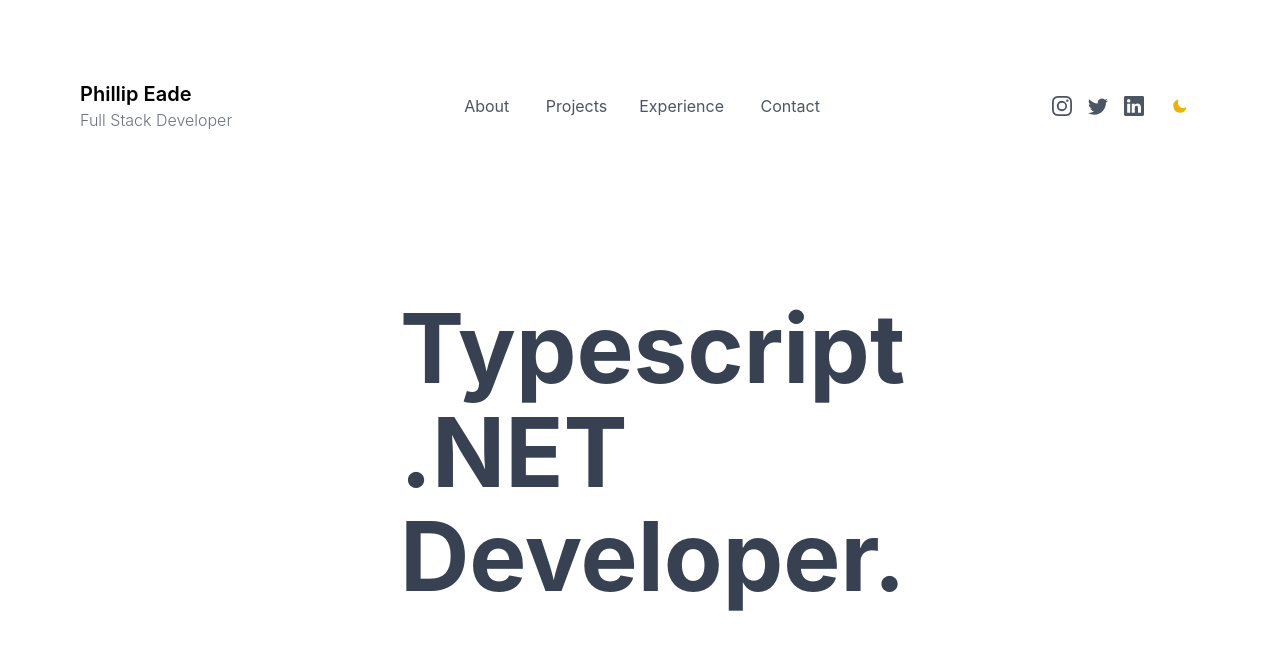
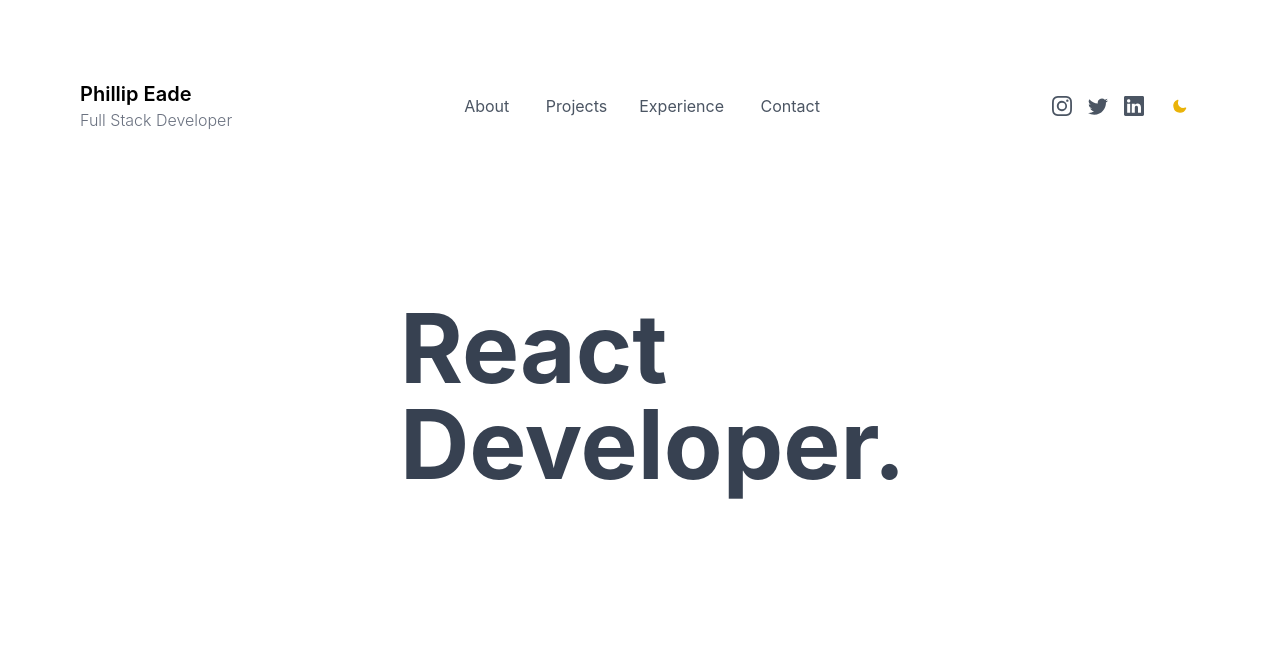
Before and after one commit to PhillFlippy/nextjs-portfolio, a Next.js app: page / in a window 1280 px wide. Shown: the top 650 px of the page. Built offline with nearby package versions, Linux system fonts and the light colour scheme.

Commit message:
Changed hero section

```diff
--- a/components/Contact.js
+++ b/components/Contact.js
@@ -7,7 +7,7 @@ function Contact() {
           <section>
             <div className="max-w-6xl mx-auto h-48 bg-white dark:bg-gray-800 antialiased">
               <h1 className=" text-5xl md:text-9xl font-bold py-20 text-center md:text-left">
-                Contact
+                Contact.
               </h1>
             </div>
             <div className="relative z-10 rounded-md shadow-md  p-4 md:p-10 lg:p-20 max-w-6xl mx-auto mb-20 -mt-4">
--- a/components/Experience.js
+++ b/components/Experience.js
@@ -5,7 +5,7 @@ export default function Experience() {
     <section className="bg-white dark:bg-gray-800">
       <div className="max-w-6xl mx-auto h-48 bg-white dark:bg-gray-800">
         <h1 className=" text-5xl md:text-9xl font-bold py-20 text-center md:text-left">
-          Experience
+          Experience.
         </h1>
       </div>
       <div className="bg-[#F1F1F1] dark:bg-gray-900 -mt-4">
--- a/components/Hero.js
+++ b/components/Hero.js
@@ -3,78 +3,32 @@ import { TextLoop } from "react-text-loop-next";
 import ReactTextTransition, { presets } from "react-text-transition";
 
 export default function Hero() {
-  const [fedIndex, setFedIndex] = useState(0);
+  const [typesIndex, setTypes] = useState(0);
   const [bedIndex, setBedIndex] = useState(0);
 
-  const fed = ["React", "Typescript", "Javascript"];
-  const bed = ["Node", ".NET", "AWS"];
+  const devTypes = ["Full Stack", "React", "Typescript", "Javascript", ".Net", "Node", "AWS", "Vue", "React Native", "Cordova", "Agile"];
   useEffect(() => {
-    let fedInterval = setInterval(() => {
-      if (fed.length - 1 === fedIndex) {
-        setFedIndex(0);
+    let typeInterval = setInterval(() => {
+      if (devTypes.length - 1 === typesIndex) {
+        setTypes(0);
       } else {
-        setFedIndex(fedIndex + 1);
+        setTypes(typesIndex + 1);
       }
     }, 3000);
     return () => {
-      clearInterval(fedInterval);
+      clearInterval(typeInterval);
     };
-  }, [fedIndex]);
-  useEffect(() => {
-    let bedInterval = setInterval(() => {
-      if (bed.length - 1 === bedIndex) {
-        setBedIndex(0);
-      } else {
-        setBedIndex(bedIndex + 1);
-      }
-    }, 3700);
-    return () => {
-      clearInterval(bedInterval);
-    };
-  }, [bedIndex]);
+  }, [typesIndex]);
+
   return (
     <div className="flex flex-row justify-center items-start overflow-hidden">
       <div className="w-full fill-screen m-auto md:w-1/2 mx-auto text-center md:text-left lg:p-20">
         <div>
           <h1 className="text-4xl md:text-8xl font-bold text-gray-700 dark:text-gray-200 my-2">
-            {fed[fedIndex]}
-          </h1>
-        </div>
-        <div>
-          <h1 className="text-4xl md:text-8xl font-bold text-gray-700 dark:text-gray-200 my-2">
-            {bed[bedIndex]}
-          </h1>
-        </div>
-        <div>
-          <h1 className="text-4xl md:text-8xl font-bold text-gray-700 dark:text-gray-200 my-2">
-            Developer.
+          {devTypes[typesIndex]} Developer.
           </h1>
         </div>
       </div>
-      {/* Image container */}
-      {/* <div className="hidden lg:block relative w-full md:w-1/2 -mr-40 mt-20">
-        <div className="w-3/4 ">
-          <img src={userData.avatarUrl} alt="avatar" className=" shadow" />
-          <div className="flex flex-row justify-between mt-4">
-            <div className="flex flex-row space-x-4">
-              <svg
-                xmlns="http://www.w3.org/2000/svg"
-                width="16"
-                height="16"
-                fill="currentColor"
-                className="bi bi-arrow-90deg-up"
-                viewBox="0 0 16 16"
-              >
-                <path
-                  fillRule="evenodd"
-                  d="M4.854 1.146a.5.5 0 0 0-.708 0l-4 4a.5.5 0 1 0 .708.708L4 2.707V12.5A2.5 2.5 0 0 0 6.5 15h8a.5.5 0 0 0 0-1h-8A1.5 1.5 0 0 1 5 12.5V2.707l3.146 3.147a.5.5 0 1 0 .708-.708l-4-4z"
-                />
-              </svg>
-              <p className="font-mono">That's me</div>
-            </div>
-          </div>
-        </div>
-      </div> */}
     </div>
   );
 }
--- a/components/Projects.js
+++ b/components/Projects.js
@@ -5,10 +5,9 @@ const Projects = () => {
     <section className="bg-white dark:bg-gray-800">
       <div className="max-w-6xl mx-auto h-48 bg-white dark:bg-gray-800">
         <h1 className=" text-5xl md:text-9xl font-bold py-20 text-center md:text-left">
-          Projects
+          Projects.
         </h1>
       </div>
-      {/* Grid starts here */}
       <div className="bg-[#F1F1F1] dark:bg-gray-900">
         <div className="max-w-6xl mx-auto grid grid-cols-1 md:grid-cols-2 gap-8 py-20 pb-40">
           {projects.map((proj, idx) => (
--- a/styles/globals.css
+++ b/styles/globals.css
@@ -23,7 +23,7 @@ a {
   text-decoration: none;
 }
 .fill-screen{
-  height: 62vh;
+  height: 75vh;
 }
 * {
   box-sizing: border-box;
```
